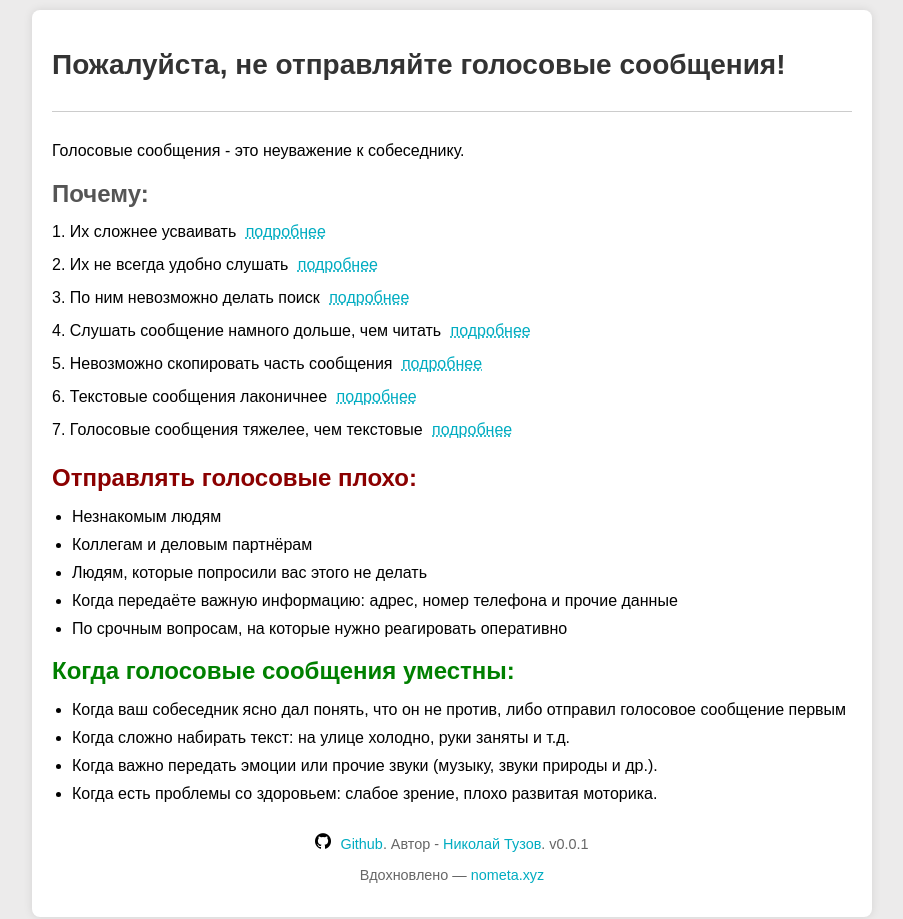
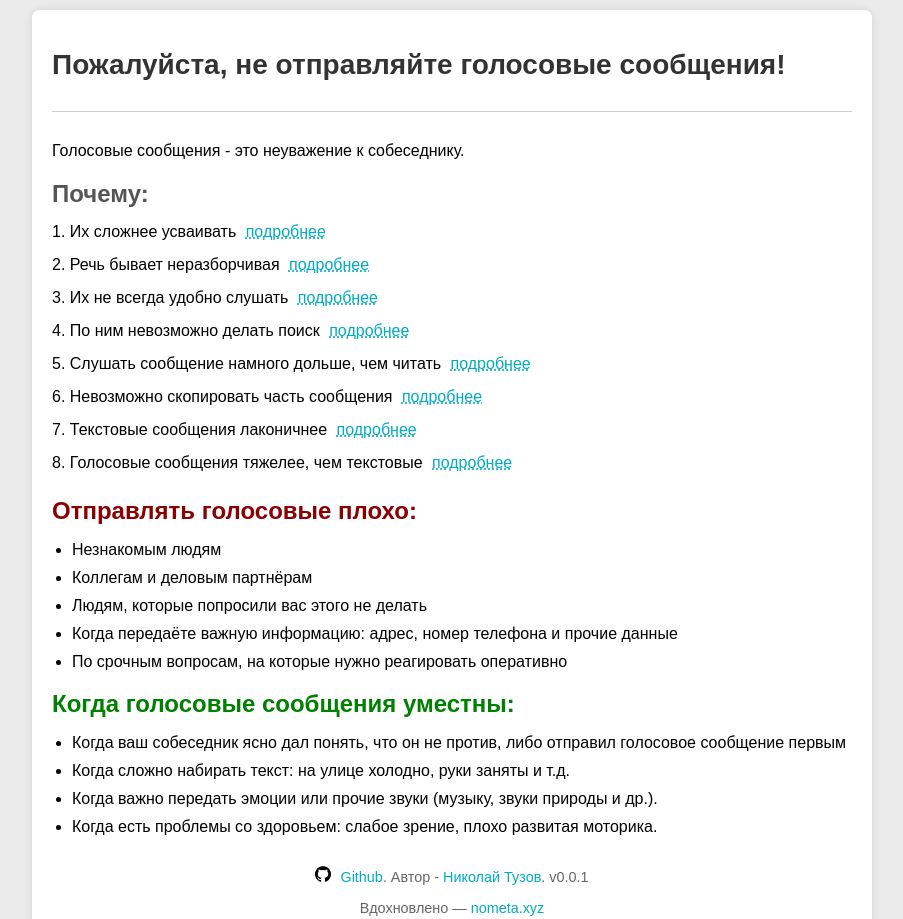
Before and after one commit to JustSkiv/novoice, a plain HTML site: page index.html in a window 1280 px wide. Shown: the top 919 px of the page, without its empty margins (188-1091 px from the left). Drawn offline with Linux system fonts and the light colour scheme.

Commit message:
add point of explanation

```diff
--- a/index.html
+++ b/index.html
@@ -30,7 +30,16 @@
         </div>
 
         <div class="section">
-            <div>2. Их не всегда удобно слушать <span class="toggle" onclick="toggleDetails(this)">подробнее</span>
+            <div>2. Речь бывает неразборчивая <span class="toggle" onclick="toggleDetails(this)">подробнее</span></div>
+            <div class="details">
+                Давайте признаем, далеко не все мы хорошие ораторы - наша речь часто бывает неразборчивая, мы
+                проглатываем звуки, невнятно произносим, говорим слишком тихо, некоторые страдают дефектами речи и т.п.
+                Кроме того, вокруг автора сообщения может быть шумная обстановка. Всё это очень усложняет прослушивание.
+            </div>
+        </div>
+
+        <div class="section">
+            <div>3. Их не всегда удобно слушать <span class="toggle" onclick="toggleDetails(this)">подробнее</span>
             </div>
             <div class="details">Бывают ситуации, когда прослушивание голосового сообщения невозможно или
                 затруднительно: получатель может в этот момент смотреть фильм, слушать музыку, находиться на встрече, в
@@ -39,7 +48,7 @@
         </div>
 
         <div class="section">
-            <div>3. По ним невозможно делать поиск <span class="toggle" onclick="toggleDetails(this)">подробнее</span>
+            <div>4. По ним невозможно делать поиск <span class="toggle" onclick="toggleDetails(this)">подробнее</span>
             </div>
             <div class="details">Часто возникает потребность найти какую-то информацию в переписке с человеком,
                 особенно когда она очень старая или просто очень объёмная. К примеру, если вы договорились с другом
@@ -49,7 +58,7 @@
         </div>
 
         <div class="section">
-            <div>4. Слушать сообщение намного дольше, чем читать <span class="toggle" onclick="toggleDetails(this)">подробнее</span>
+            <div>5. Слушать сообщение намного дольше, чем читать <span class="toggle" onclick="toggleDetails(this)">подробнее</span>
             </div>
             <div class="details">Как правило, мы читаем намного быстрее, чем говорим. Кроме того, при записи человек
                 нередко делает паузы и повторяется. Если на прослушивание голосового сообщения уйдёт несколько минут, то
@@ -59,7 +68,7 @@
         </div>
 
         <div class="section">
-            <div>5. Невозможно скопировать часть сообщения <span class="toggle"
+            <div>6. Невозможно скопировать часть сообщения <span class="toggle"
                                                                  onclick="toggleDetails(this)">подробнее</span></div>
             <div class="details">Довольно часто нам приходится не просто воспринимать полученную информацию, но и
                 активно работать с ней: передать кому-то ещё, искать в интернете подробности и т.п. Работать с текстом
@@ -68,7 +77,7 @@
         </div>
 
         <div class="section">
-            <div>6. Текстовые сообщения лаконичнее <span class="toggle"
+            <div>7. Текстовые сообщения лаконичнее <span class="toggle"
                                                          onclick="toggleDetails(this)">подробнее</span></div>
             <div class="details">
                 Как правило, голосовое сообщение - это не очень качественный поток мыслей, то есть ему присущи:
@@ -79,7 +88,7 @@
         </div>
 
         <div class="section">
-            <div>7. Голосовые сообщения тяжелее, чем текстовые <span class="toggle"
+            <div>8. Голосовые сообщения тяжелее, чем текстовые <span class="toggle"
                                                                      onclick="toggleDetails(this)">подробнее</span>
             </div>
             <div class="details">
```
